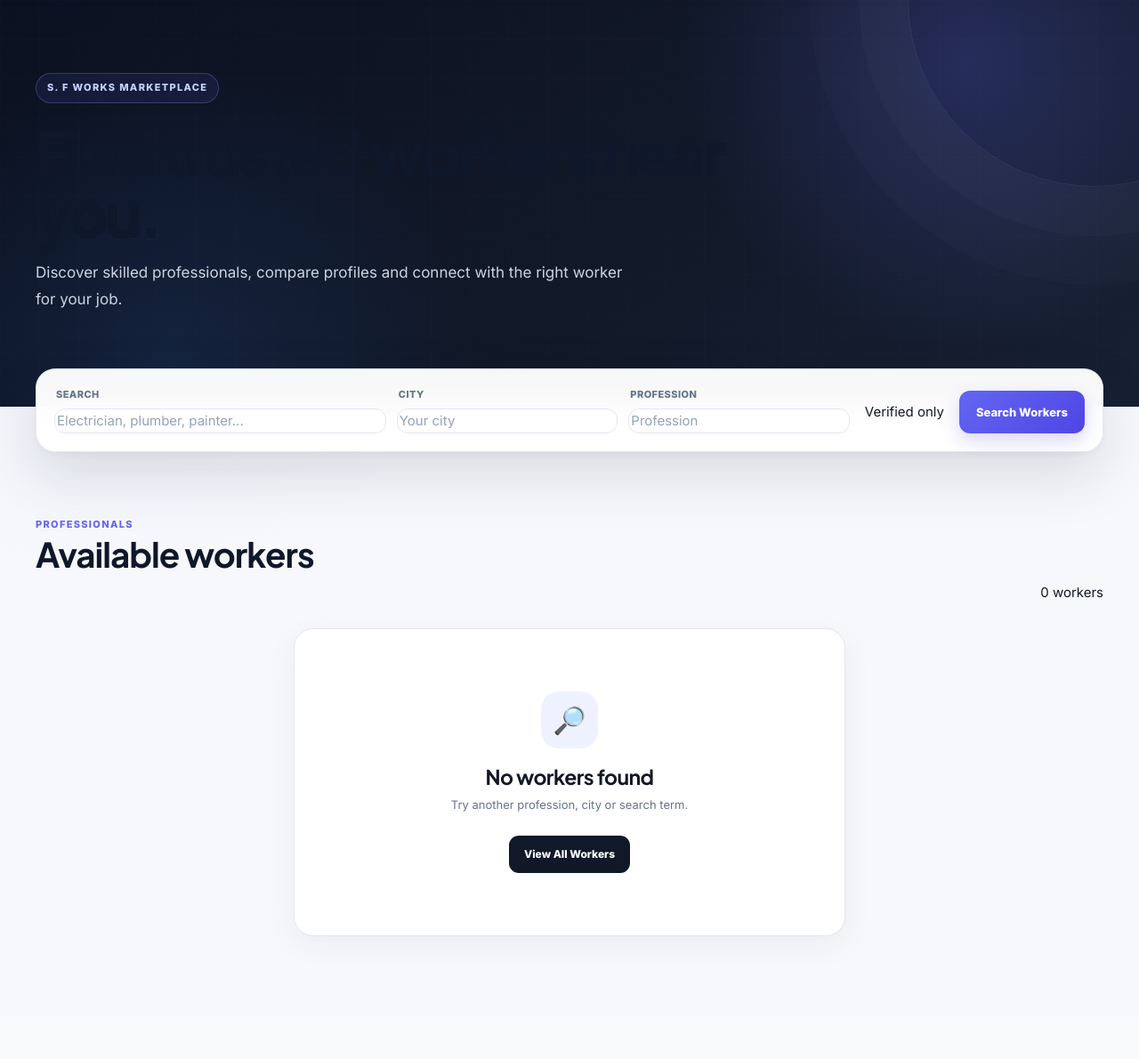
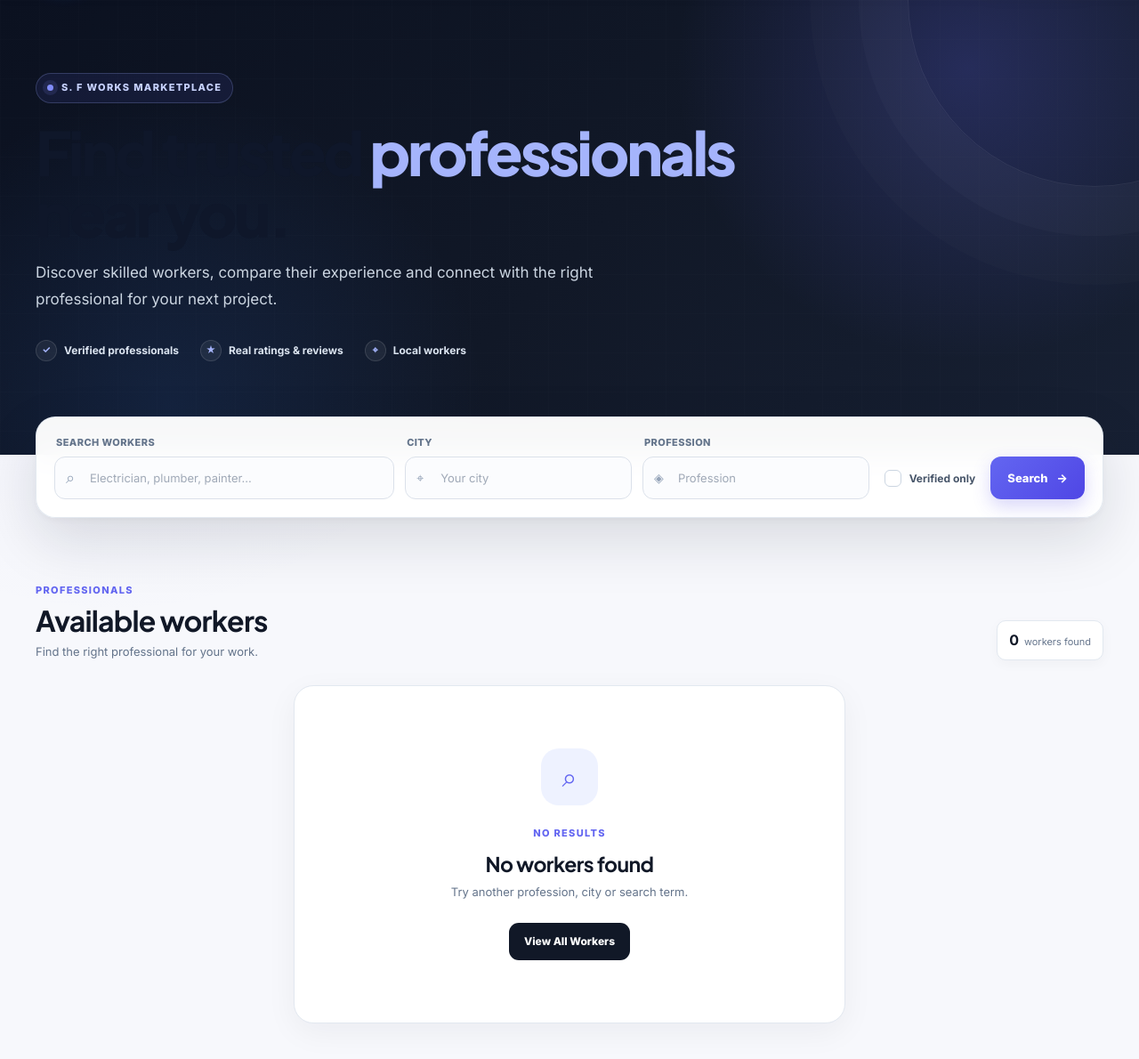
Before and after one commit to gitagenterprise-bit/S.F-Works-marketplace-, a Flask app: page /workers in a window 1280 px wide. Shown: the part 77-1267 px from the top of the page at 89% size. Run offline with Flask 3, Linux system fonts and the light colour scheme.

Commit message:
Update workers.html

```diff
--- a/templates/public/workers.html
+++ b/templates/public/workers.html
@@ -4,48 +4,66 @@
 Find Trusted Workers — S. F Works
 {% endblock %}
 
-
 {% block extra_css %}
-
 <link
     rel="stylesheet"
-    href="{{ url_for(
-        'static',
-        filename='css/workers.css'
-    ) }}"
+    href="{{ url_for('static', filename='css/workers.css') }}"
 >
-
 {% endblock %}
-
 
 {% block content %}
 
 <main class="workers-page">
 
     <!-- =====================================================
-         HERO
+         PREMIUM HERO
     ====================================================== -->
 
     <section class="workers-hero">
 
         <div class="workers-container">
 
-            <div class="workers-hero-content">
+            <div class="workers-hero-inner">
+
+                <div class="workers-hero-copy">
 
                     <span class="workers-eyebrow">
+                        <span class="eyebrow-dot"></span>
                         S. F Works Marketplace
                     </span>
 
                     <h1>
-                    Find trusted workers
+                        Find trusted
+                        <span>professionals</span>
                         near you.
                     </h1>
 
                     <p>
-                    Discover skilled professionals,
-                    compare profiles and connect with
-                    the right worker for your job.
+                        Discover skilled workers, compare their
+                        experience and connect with the right
+                        professional for your next project.
                     </p>
+
+                    <div class="hero-trust-row">
+
+                        <div class="hero-trust-item">
+                            <span class="trust-icon">✓</span>
+                            <span>Verified professionals</span>
+                        </div>
+
+                        <div class="hero-trust-item">
+                            <span class="trust-icon">★</span>
+                            <span>Real ratings & reviews</span>
+                        </div>
+
+                        <div class="hero-trust-item">
+                            <span class="trust-icon">⌖</span>
+                            <span>Local workers</span>
+                        </div>
+
+                    </div>
+
+                </div>
 
             </div>
 
@@ -55,7 +73,7 @@ Find Trusted Workers — S. F Works
 
 
     <!-- =====================================================
-         SEARCH / FILTER
+         SEARCH
     ====================================================== -->
 
     <section class="workers-search-section">
@@ -68,11 +86,17 @@ Find Trusted Workers — S. F Works
                 class="workers-search-form"
             >
 
-                <div class="search-field">
+                <div class="search-field search-field-main">
 
                     <label for="worker-search">
-                        Search
+                        Search workers
                     </label>
+
+                    <div class="search-input-wrap">
+
+                        <span class="search-icon" aria-hidden="true">
+                            ⌕
+                        </span>
 
                         <input
                             id="worker-search"
@@ -80,7 +104,10 @@ Find Trusted Workers — S. F Works
                             name="search"
                             value="{{ search }}"
                             placeholder="Electrician, plumber, painter..."
+                            autocomplete="off"
                         >
+
+                    </div>
 
                 </div>
 
@@ -90,6 +117,12 @@ Find Trusted Workers — S. F Works
                     <label for="worker-city">
                         City
                     </label>
+
+                    <div class="search-input-wrap">
+
+                        <span class="field-icon" aria-hidden="true">
+                            ⌖
+                        </span>
 
                         <input
                             id="worker-city"
@@ -101,12 +134,20 @@ Find Trusted Workers — S. F Works
 
                     </div>
 
+                </div>
+
 
                 <div class="search-field">
 
                     <label for="worker-profession">
                         Profession
                     </label>
+
+                    <div class="search-input-wrap">
+
+                        <span class="field-icon" aria-hidden="true">
+                            ◈
+                        </span>
 
                         <input
                             id="worker-profession"
@@ -115,6 +156,8 @@ Find Trusted Workers — S. F Works
                             value="{{ profession }}"
                             placeholder="Profession"
                         >
+
+                    </div>
 
                 </div>
 
@@ -130,7 +173,9 @@ Find Trusted Workers — S. F Works
                         {% endif %}
                     >
 
-                    <span>
+                    <span class="custom-checkbox"></span>
+
+                    <span class="verified-filter-text">
                         Verified only
                     </span>
 
@@ -141,7 +186,8 @@ Find Trusted Workers — S. F Works
                     type="submit"
                     class="workers-search-button"
                 >
-                    Search Workers
+                    <span>Search</span>
+                    <span aria-hidden="true">→</span>
                 </button>
 
             </form>
@@ -161,7 +207,7 @@ Find Trusted Workers — S. F Works
 
             <div class="workers-section-header">
 
-                <div>
+                <div class="workers-heading">
 
                     <span class="section-label">
                         Professionals
@@ -171,11 +217,16 @@ Find Trusted Workers — S. F Works
                         Available workers
                     </h2>
 
+                    <p>
+                        Find the right professional for your work.
+                    </p>
+
                 </div>
 
-                <span class="workers-count">
-                    {{ workers|length }} workers
-                </span>
+                <div class="workers-result-count">
+                    <strong>{{ workers|length }}</strong>
+                    <span>workers found</span>
+                </div>
 
             </div>
 
@@ -188,42 +239,86 @@ Find Trusted Workers — S. F Works
 
                         <article class="worker-card">
 
-                            <!-- PROFILE IMAGE -->
+                            <!-- =================================================
+                                 VISUAL
+                            ================================================== -->
 
-                            <div class="worker-card-image">
+                            <div class="worker-card-visual">
 
-                                {% if worker.profile_image %}
+                                {% if worker.cover_image %}
 
                                     <img
-                                        src="{{ url_for(
-                                            'static',
-                                            filename=worker.profile_image
-                                        ) }}"
-                                        alt="{{ worker.profession }}"
+                                        class="worker-card-cover"
+                                        src="{{ worker.cover_image }}"
+                                        alt=""
                                         loading="lazy"
+                                        decoding="async"
                                     >
 
                                 {% else %}
 
-                                    <div class="worker-avatar-placeholder">
-                                        {{ worker.profession[:1]|upper }}
+                                    <div class="worker-card-cover-placeholder">
                                     </div>
 
                                 {% endif %}
 
 
+                                <div class="worker-card-cover-overlay"></div>
+
+
+                                <!-- VERIFIED -->
+
                                 {% if worker.is_verified %}
 
                                     <span class="verified-badge">
-                                        ✓ Verified
+                                        <span aria-hidden="true">✓</span>
+                                        Verified
+                                    </span>
+
+                                {% endif %}
+
+
+                                <!-- AVAILABILITY -->
+
+                                {% if worker.is_available %}
+
+                                    <span class="availability-badge">
+                                        <span class="availability-dot"></span>
+                                        Available
+                                    </span>
+
+                                {% endif %}
+
+
+                                <!-- PROFILE IMAGE -->
+
+                                <div class="worker-card-avatar">
+
+                                    {% if worker.profile_image %}
+
+                                        <img
+                                            src="{{ worker.profile_image }}"
+                                            alt="{{ worker.profession }}"
+                                            loading="lazy"
+                                            decoding="async"
+                                        >
+
+                                    {% else %}
+
+                                        <span>
+                                            {{ (worker.profession or "W")[:1]|upper }}
                                         </span>
 
                                     {% endif %}
 
                                 </div>
 
+                            </div>
 
-                            <!-- CONTENT -->
+
+                            <!-- =================================================
+                                 CONTENT
+                            ================================================== -->
 
                             <div class="worker-card-content">
 
@@ -233,47 +328,54 @@ Find Trusted Workers — S. F Works
                                         {{ worker.profession }}
                                     </span>
 
-                                    {% if worker.is_available %}
+                                </div>
 
-                                        <span class="availability-badge">
-                                            Available
-                                        </span>
+
+                                <h3>
+
+                                    {% if worker.headline %}
+
+                                        {{ worker.headline }}
+
+                                    {% else %}
+
+                                        Professional
+                                        {{ worker.profession }}
 
                                     {% endif %}
 
-                                </div>
+                                </h3>
 
 
-                                {% if worker.headline %}
+                                {% if worker.city or worker.state %}
 
-                                    <h3>
-                                        {{ worker.headline }}
-                                    </h3>
+                                    <p class="worker-location">
 
-                                {% else %}
+                                        <span aria-hidden="true">⌖</span>
 
-                                    <h3>
-                                        Professional {{ worker.profession }}
-                                    </h3>
-
+                                        {% if worker.city %}
+                                            {{ worker.city }}
                                         {% endif %}
 
+                                        {% if worker.city and worker.state %}
+                                            ,
+                                        {% endif %}
 
-                                {% if worker.city %}
+                                        {% if worker.state %}
+                                            {{ worker.state }}
+                                        {% endif %}
 
-                                    <p class="worker-location">
-                                        📍 {{ worker.city }}
-                                        {% if worker.state %}
-                                            , {{ worker.state }}
-                                        {% endif %}
                                     </p>
 
                                 {% endif %}
 
 
+                                <!-- STATS -->
+
                                 <div class="worker-stats">
 
-                                    <div>
+                                    <div class="worker-stat">
+
                                         <strong>
                                             {{ worker.rating or 0 }}
                                         </strong>
@@ -281,9 +383,12 @@ Find Trusted Workers — S. F Works
                                         <span>
                                             Rating
                                         </span>
+
                                     </div>
 
-                                    <div>
+
+                                    <div class="worker-stat">
+
                                         <strong>
                                             {{ worker.total_reviews or 0 }}
                                         </strong>
@@ -291,9 +396,12 @@ Find Trusted Workers — S. F Works
                                         <span>
                                             Reviews
                                         </span>
+
                                     </div>
 
-                                    <div>
+
+                                    <div class="worker-stat">
+
                                         <strong>
                                             {{ worker.experience_years or 0 }}
                                         </strong>
@@ -301,38 +409,41 @@ Find Trusted Workers — S. F Works
                                         <span>
                                             Years
                                         </span>
+
                                     </div>
 
                                 </div>
 
 
+                                <!-- FOOTER -->
+
                                 <div class="worker-card-footer">
+
+                                    <div class="worker-rate">
 
                                         {% if worker.hourly_rate %}
 
-                                        <div class="worker-rate">
+                                            <span>
+                                                Starting from
+                                            </span>
 
                                             <strong>
                                                 ₹{{ worker.hourly_rate }}
                                             </strong>
 
-                                            <span>
+                                            <small>
                                                 / hour
-                                            </span>
-
-                                        </div>
+                                            </small>
 
                                         {% else %}
 
-                                        <div class="worker-rate">
-
-                                            <span>
+                                            <span class="contact-pricing">
                                                 Contact for pricing
                                             </span>
 
+                                        {% endif %}
+
                                     </div>
-
-                                    {% endif %}
 
 
                                     <a
@@ -342,8 +453,13 @@ Find Trusted Workers — S. F Works
                                         ) }}"
                                         class="worker-view-button"
                                     >
-                                        View Profile
-                                        <span>→</span>
+                                        <span>View Profile</span>
+                                        <span
+                                            class="view-arrow"
+                                            aria-hidden="true"
+                                        >
+                                            →
+                                        </span>
                                     </a>
 
                                 </div>
@@ -361,8 +477,12 @@ Find Trusted Workers — S. F Works
                 <div class="workers-empty">
 
                     <div class="empty-icon">
-                        🔎
+                        ⌕
                     </div>
+
+                    <span class="section-label">
+                        No results
+                    </span>
 
                     <h3>
                         No workers found
@@ -373,9 +493,7 @@ Find Trusted Workers — S. F Works
                     </p>
 
                     <a
-                        href="{{ url_for(
-                            'worker_public.workers_page'
-                        ) }}"
+                        href="{{ url_for('worker_public.workers_page') }}"
                         class="worker-reset-button"
                     >
                         View All Workers
```
Lines whose indentation alone changed are shown as unchanged.
